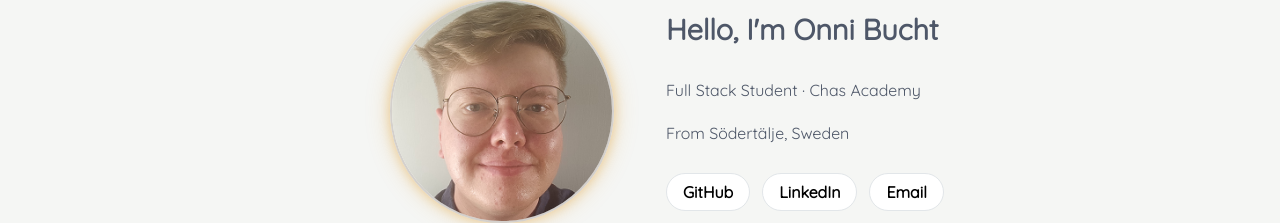
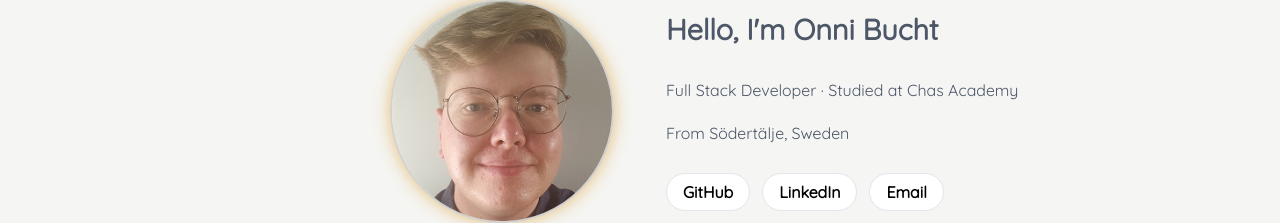
Before and after one commit to onni82/onni82.github.io, a React (Vite) app: page / in a window 1280 px wide. Shown: the part 125-348 px from the top of the page. Built offline with nearby package versions, Linux system fonts and the light colour scheme; no server answers.

Commit message:
Updated home text

```diff
--- a/src/pages/Home.tsx
+++ b/src/pages/Home.tsx
@@ -14,7 +14,7 @@ const Home: React.FC = () => {
 				</section>
 				<section className="home-intro">
 					<h1>Hello, I'm Onni Bucht</h1>
-					<p>Full Stack Student · Chas Academy</p>
+					<p>Full Stack Developer · Studied at Chas Academy</p>
 					<p>From Södertälje, Sweden </p>
 					<div className="social-button-group">
 						<a className="social-button" href="https://github.com/onni82" target="_blank" rel="noopener noreferrer">
```
